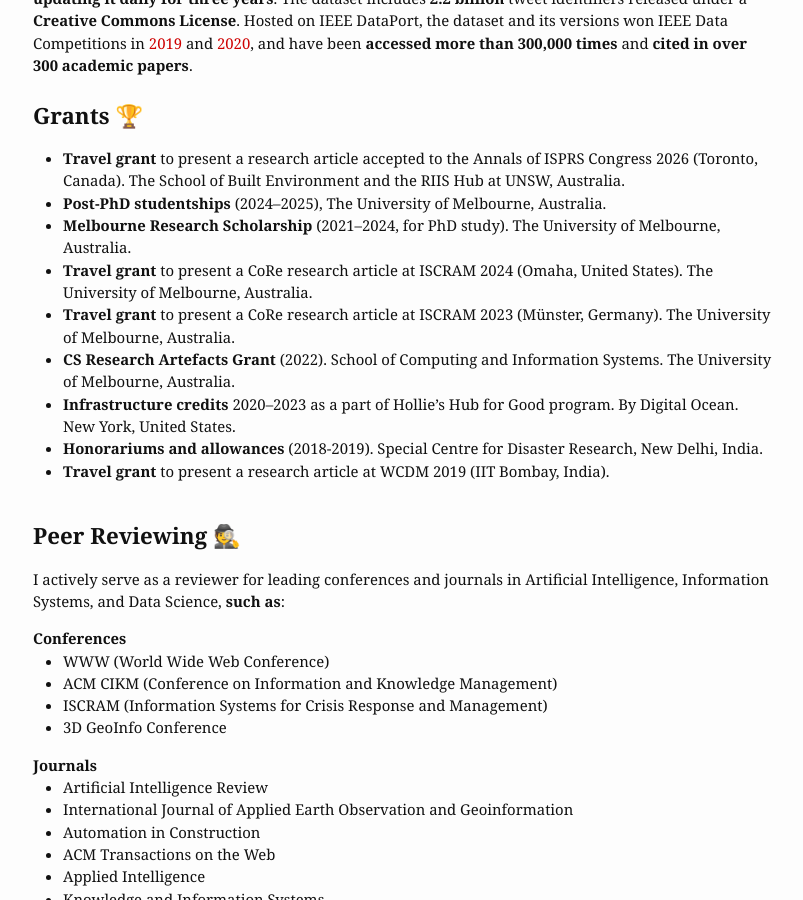
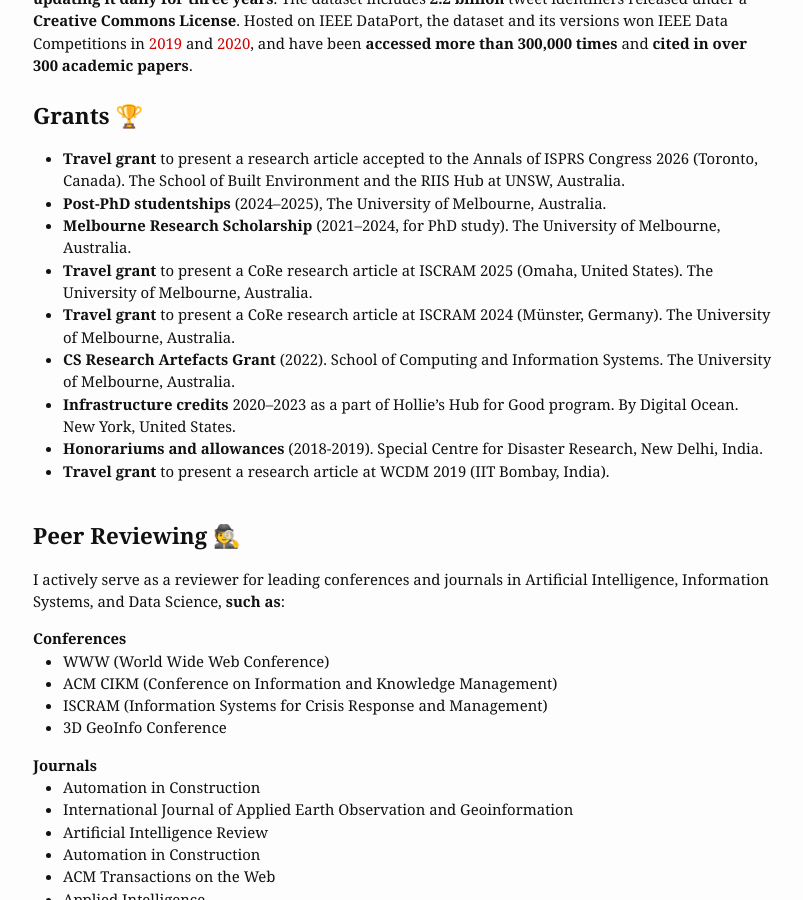
Before and after one commit to rabindralamsal/personal-site, a Jekyll site: the page built from index.html, in a window 1280 px wide and 900 px high, scrolled down 1908 px. Shown: the whole window, without its empty margins (237-1040 px from the left). Built offline with Jekyll 4.4.1, drawn with Linux system fonts in a browser that asks for light colours; some of the changed text lies outside the part shown.

Commit message:
Update index.html

```diff
--- a/index.html
+++ b/index.html
@@ -88,8 +88,8 @@
 <li><b>Travel grant</b> to present a research article accepted to the Annals of ISPRS Congress 2026 (Toronto, Canada). The School of Built Environment and the RIIS Hub at UNSW, Australia.</li>
 <li><b>Post-PhD studentships</b> (2024–2025), The University of Melbourne, Australia.</li>
 <li><b>Melbourne Research Scholarship</b> (2021–2024, for PhD study). The University of Melbourne, Australia.</li>
-<li><b>Travel grant</b> to present a CoRe research article at ISCRAM 2024 (Omaha, United States). The University of Melbourne, Australia.</li>
-<li><b>Travel grant</b> to present a CoRe research article at ISCRAM 2023 (Münster, Germany). The University of Melbourne, Australia.</li>
+<li><b>Travel grant</b> to present a CoRe research article at ISCRAM 2025 (Omaha, United States). The University of Melbourne, Australia.</li>
+<li><b>Travel grant</b> to present a CoRe research article at ISCRAM 2024 (Münster, Germany). The University of Melbourne, Australia.</li>
 <li><b>CS Research Artefacts Grant</b> (2022). School of Computing and Information Systems. The University of Melbourne, Australia.</li>
 <li><b>Infrastructure credits</b> 2020–2023 as a part of Hollie’s Hub for Good program. By Digital Ocean. New York, United States.</li>
 <li><b>Honorariums and allowances</b> (2018-2019). Special Centre for Disaster Research, New Delhi, India.</li>
@@ -112,8 +112,9 @@
 
     <b>Journals</b>
     <ul>
+        <li>Automation in Construction</li>
+        <li>International Journal of Applied Earth Observation and Geoinformation</li>
         <li>Artificial Intelligence Review</li>
-        <li>International Journal of Applied Earth Observation and Geoinformation</li>
         <li>Automation in Construction</li>
         <li>ACM Transactions on the Web</li>
         <li>Applied Intelligence</li>
```
Also changed, not shown: other parts of index.html (+1 -1 lines).
